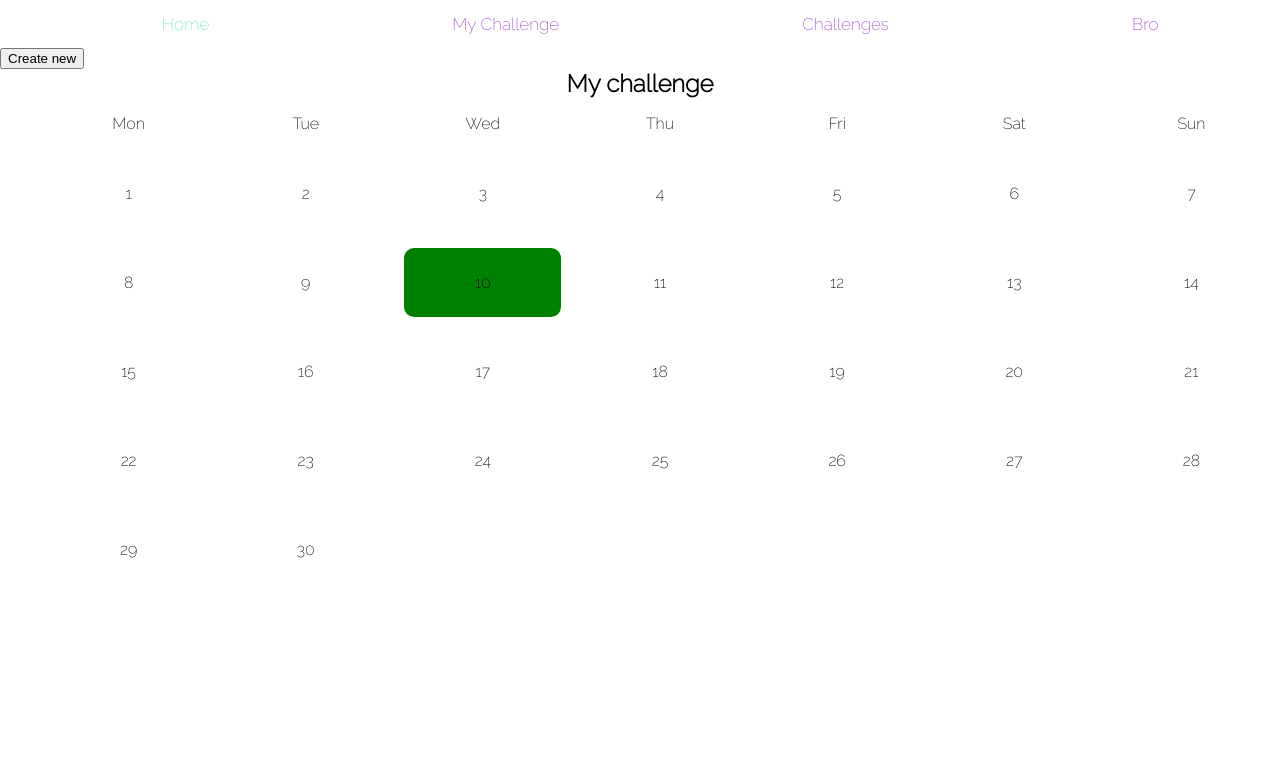
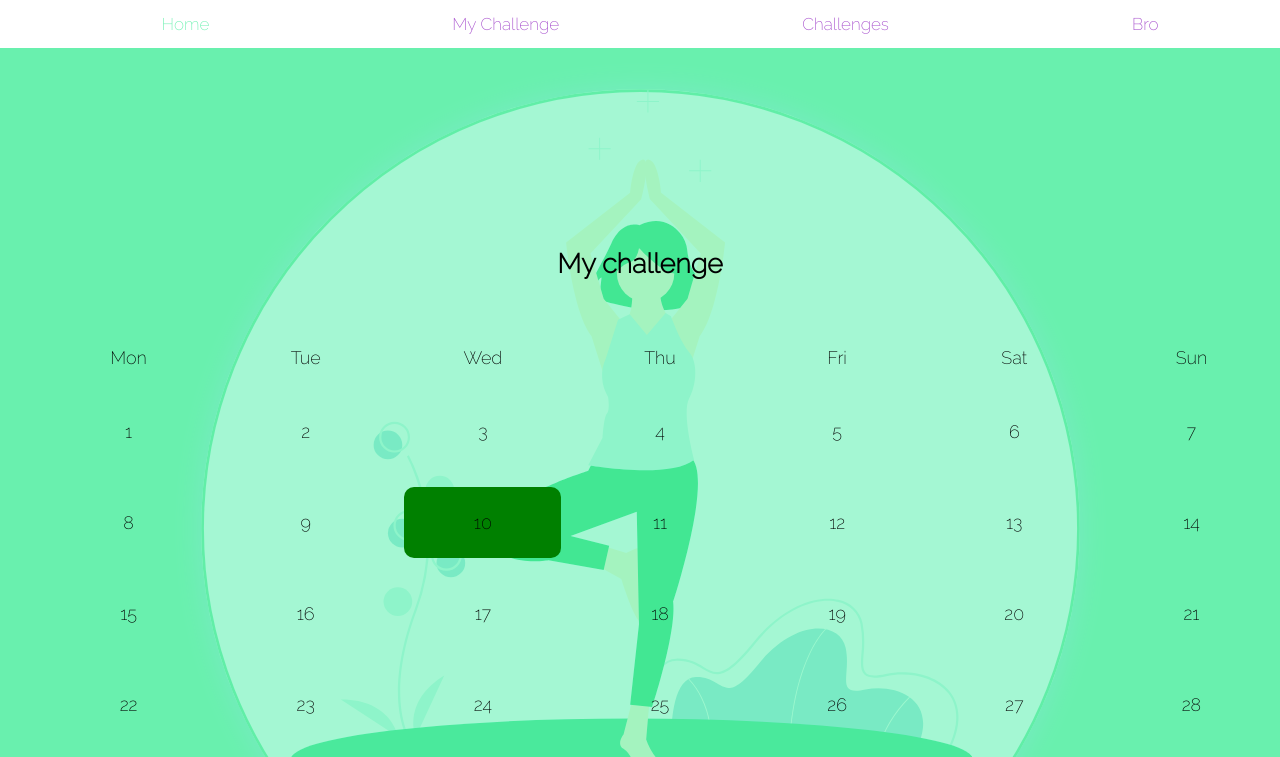
Before and after one commit to davemarong/30daychallenge, a plain HTML site: page mychallenge.html in a window 1280 px wide. Both pictures are taken after a click on the item "10". Shown: the top 757 px of the page. Drawn offline with Linux system fonts and the light colour scheme.

Commit message:
Read and checks for cookies
- It will check the list items/array items for cookies and apply the correct style.
- Some minor layout changes on MyChallenge page

```diff
--- a/main.scss
+++ b/main.scss
@@ -2,6 +2,7 @@
 $white : #FFFFF5;
 $purple : #a348cb;
 $darkpurple :#A247CB;
+$green :#69f0ae;
 /*----------------------MIXINS----------*/
 @mixin flex($align-it: center, $justify-con: center, $flex-dir: column){
     display: flex;
@@ -192,6 +193,20 @@ h1, h2, h3{
     }
     animation: revers 0.5s;
 }
+
+.calendar{
+    background-image: url(images/yoga.svg);
+    background-repeat: no-repeat;
+    background-size: contain;
+    background-color: $green;
+    background-blend-mode: soft-light;
+    background-position: center;
+    padding: 150px 0;
+    font-size: large;
+}
+.challengeName{
+    padding: 50px 0;
+}
 .calendar__30days{
     @include calendar-grid;
     .day{
@@ -216,6 +231,7 @@ h1, h2, h3{
 .purpleHover:hover{
     background: $purple;
 }
+
 /*----------------------MY CHALLENGE----------*/
 
 
--- a/myChallenge.js
+++ b/myChallenge.js
@@ -24,6 +24,7 @@ function eraseCookie(name) {
     createCookie(name,"",-1);
 }
 
+
 /*-------Style "completed" and "uncompleted" mark on days----------*/
 let days = document.getElementsByClassName("day0");
 let daysArray = Array.from(days);
@@ -31,24 +32,39 @@ let daysArray = Array.from(days);
 daysArray.forEach(function(current) {
     current.classList.remove("day0");
     current.addEventListener("click", function() {
+        let x = current.id;
         if (current.classList.contains("purpleHover")){
             current.classList.remove("purpleHover")
             current.classList.remove("reverseAnimation")
             current.classList.add("correct")
-            let x = current.id;
             createCookie('day'+x,x,0);
         }
         else{
             current.classList.add("purpleHover")
             current.classList.add("reverseAnimation")
             current.classList.remove("correct")
+            eraseCookie('day'+x)
         }
     });
+})
+
+/*-------Check for cookies and add complete marks----------*/
+let numberX = 1;
+daysArray.forEach(function(current){
+    let name = readCookie("day"+numberX);
+    if (name == current.id){
+        current.classList.remove("purpleHover")
+        current.classList.remove("reverseAnimation")
+        current.classList.add("correct")
+    };
+    numberX += 1;
 })
 
 /*-------Create new calendar----------*/
 let calendar = document.querySelector("#calendar");
 let clone = calendar.cloneNode(true);
+/*
+
 let createNewBtn = document.querySelector("#createCalendar");
 
 function newId(){
@@ -77,3 +93,5 @@ function newId(){
 
 }
 createNewBtn.addEventListener("click", newId);
+
+*/
--- a/mychallenge.html
+++ b/mychallenge.html
@@ -11,7 +11,7 @@
 
     <body>
         <main>
-           <nav>
+            <nav>
                 <ul class="nav" id="nav">
                     <a href="index.html" class="active"><li>Home</li></a>
                     <a href="mychallenge.html"><li>My Challenge</li></a>
@@ -23,8 +23,7 @@
                 </ul>
             </nav>
             <section>
-
-<button id="createCalendar" class="createCalendar">Create new</button>
+                <!-- <button id="createCalendar" class="createCalendar">Create new</button>-->
             </section>
             <section id="calendar" class="calendar">
                 <h1 class="challengeName name-noFap name-yoga name-noSugar" contenteditable="true">My challenge</h1>
@@ -72,6 +71,7 @@
             </section>
 
         </main>
+        <script src="script.js"></script>
         <script src="myChallenge.js"></script>
 
     </body>
--- a/script.js
+++ b/script.js
@@ -11,7 +11,7 @@ function myFunction() {
 /*----------------------MY CHALLENGE----------*/
 
 /*-------Create challenge name----------*/
-
+/*
 let btn_noFap = document.querySelector(".btn-noFap");
 let btn_yoga = document.querySelector(".btn-yoga");
 let btn_noSugar = document.querySelector(".btn-noSugar");
@@ -20,3 +20,5 @@ let challengeName = document.querySelector(".challengeName");
 btn_noFap.addEventListener("click", function(){
     document.cookie = "ChallengeName=No Fap";
        })
+
+*/
```
Also changed, not shown: styles.css, 1 other file.
